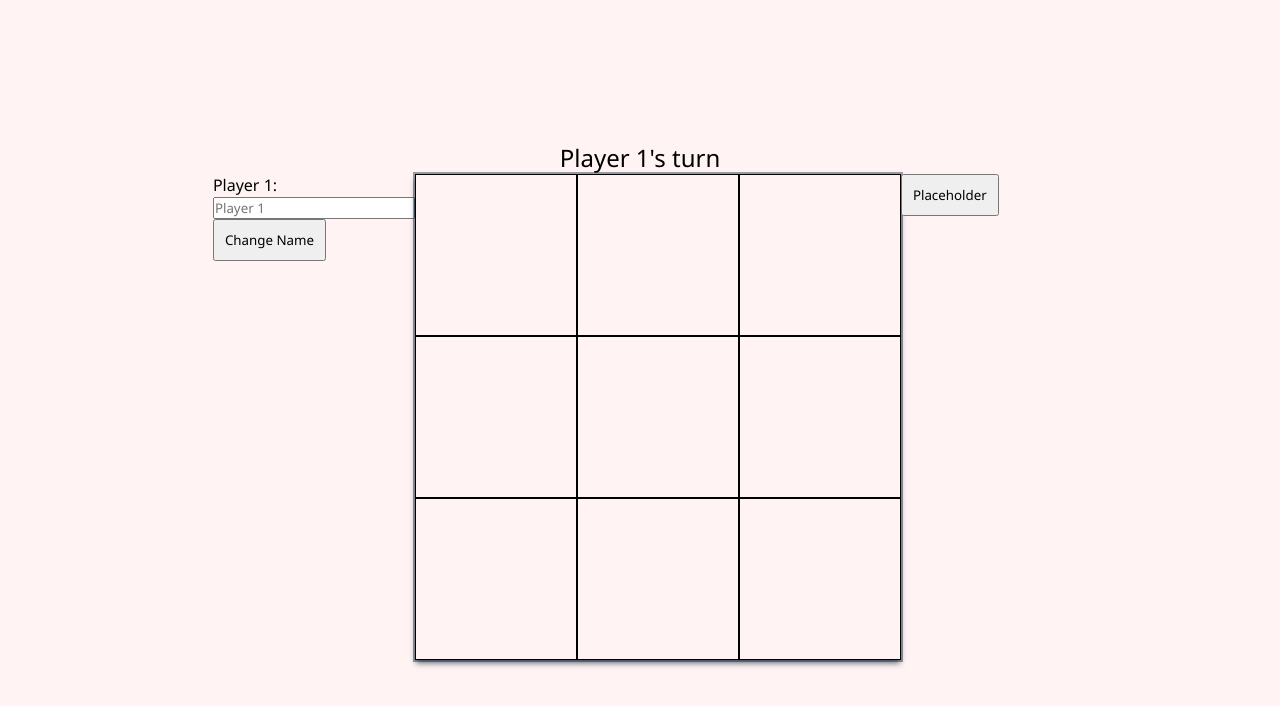
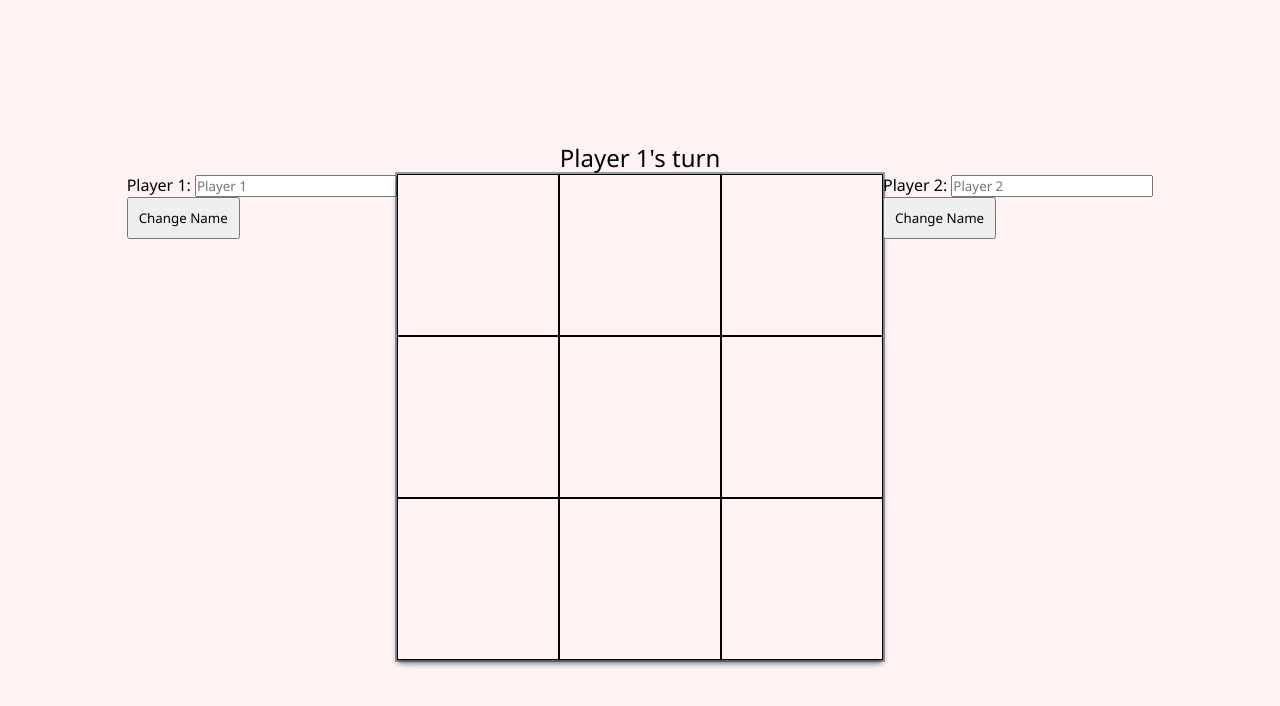
Before and after one commit to konstantinos-zavos/tic-tac-toe, a plain HTML site: page index.html in a window 1280 px wide. Drawn offline with Linux system fonts and the light colour scheme.

Commit message:
Allow Player 2 to also change name using ui

```diff
--- a/index.html
+++ b/index.html
@@ -18,11 +18,15 @@
           <label for="player_one">Player 1:</label>
           <input type="text" id="player-one-name" placeholder="Player 1" />
         </form>
-        <button onclick="gameController.changeName();">Change Name</button>
+        <button onclick="gameController.changeNameP1();">Change Name</button>
       </div>
       <div class="game-container"></div>
       <div class="player-two-window">
-        <button>Placeholder</button>
+        <form action="sumbit">
+          <label for="player_two">Player 2:</label>
+          <input type="text" id="player-two-name" placeholder="Player 2" />
+        </form>
+        <button onclick="gameController.changeNameP2();">Change Name</button>
       </div>
     </div>
   </body>
--- a/javascript.js
+++ b/javascript.js
@@ -285,11 +285,14 @@ const gameController = (() => {
   // names[1] = prompt("Player 2 name?");
   names[0] = "Player 1";
   names[1] = "Player 2";
-  const changeName = () => {
+  const changeNameP1 = () => {
     names[0] = document.querySelector("#player-one-name").value;
     activePlayer = player[0];
     activePlayerName = names[0];
     block.textContent = `${activePlayerName}'s turn`;
+  }
+  const changeNameP2 = () => {
+    names[1] = document.querySelector("#player-two-name").value;
   }
   let activePlayer = player[0];
   let activePlayerName = names[0];
@@ -312,7 +315,8 @@ const gameController = (() => {
     ShowActivePlayerName,
     changeTurn,
     getActivePlayer,
-    changeName,
+    changeNameP1,
+    changeNameP2,
   };
 })();
 
```
